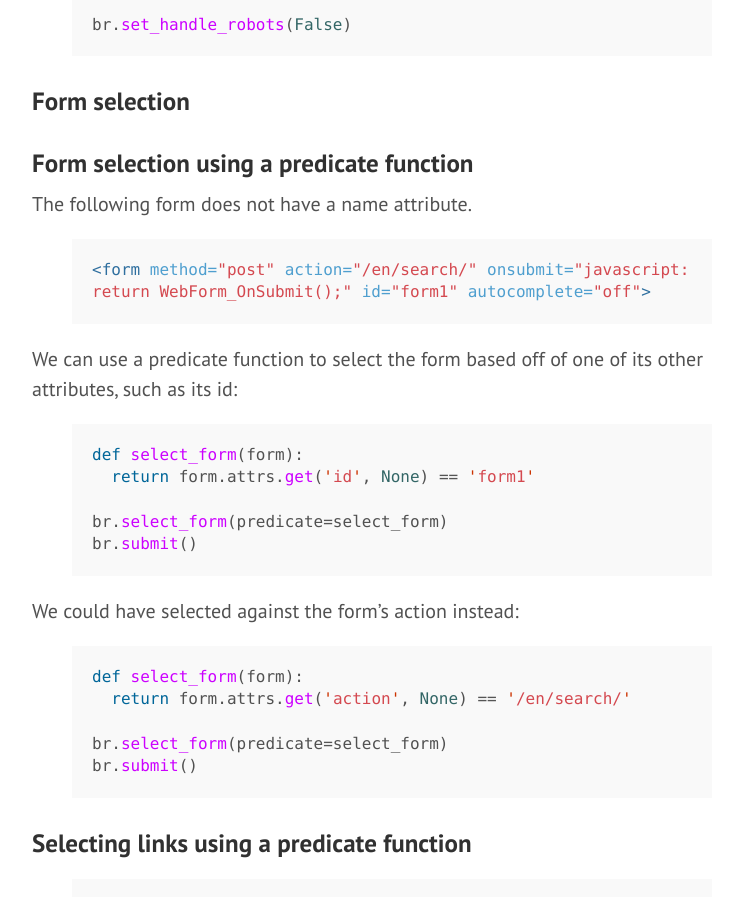
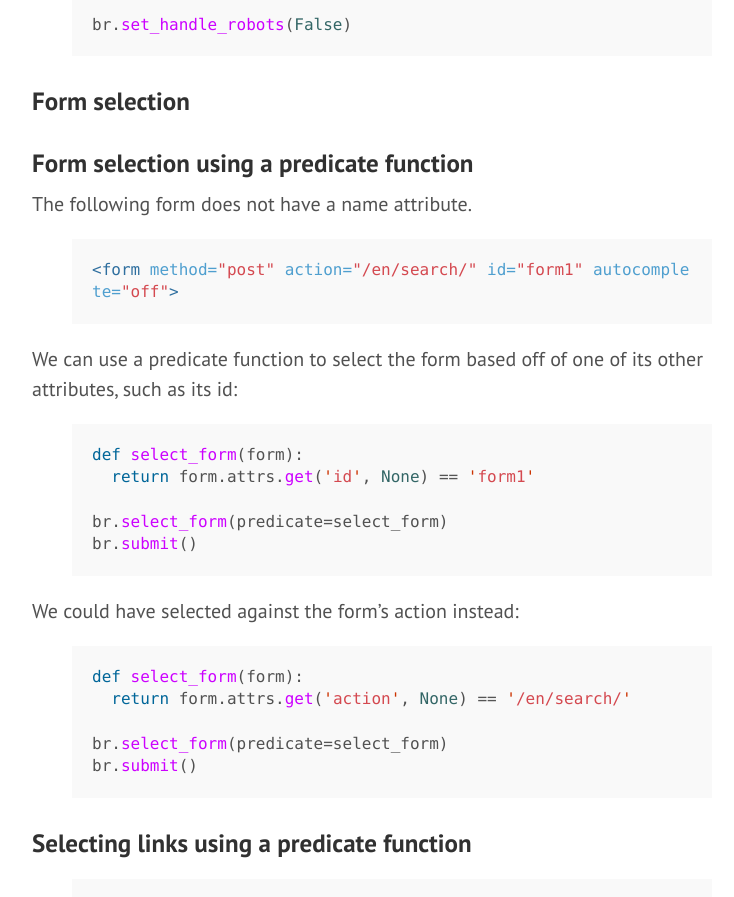
Before and after one commit to thayton/thayton.github.io, a Jekyll site: the page built from index.html, in a window 1280 px wide and 900 px high, scrolled down 966 px. Shown: the top 897 px of the window, without its empty margins (428-1162 px from the left). Built offline with Jekyll 4.4.1, drawn with Linux system fonts in a browser that asks for light colours; Markdown is read by kramdown in place of the engine named in the settings; the list of posts is cut into pages by our own code.

Commit message:
remove unneeded attribute

```diff
--- a/_posts/2014-11-28-scraping-with-mechanize-and-beautifulsoup.md
+++ b/_posts/2014-11-28-scraping-with-mechanize-and-beautifulsoup.md
@@ -32,7 +32,7 @@ br.set_handle_robots(False)
 The following form does not have a name attribute.
 
 {% highlight html %}
-<form method="post" action="/en/search/" onsubmit="javascript:return WebForm_OnSubmit();" id="form1" autocomplete="off">
+<form method="post" action="/en/search/" id="form1" autocomplete="off">
 {% endhighlight %}
 
 We can use a predicate function to select the form based off of one of its other attributes, such as its id:
```
